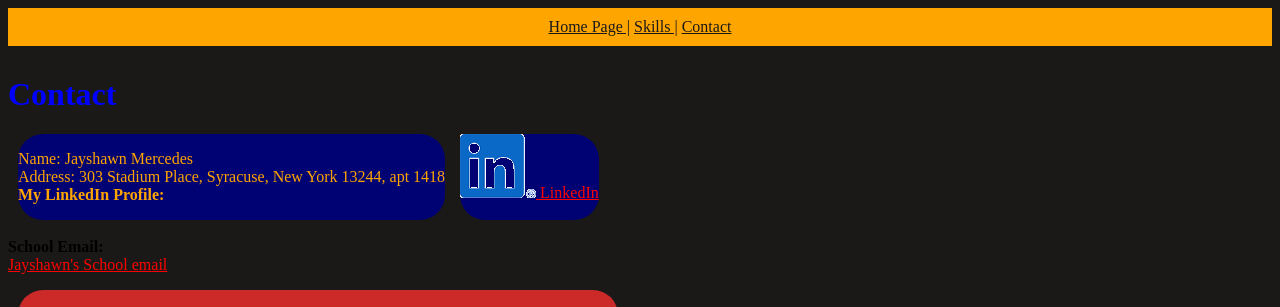
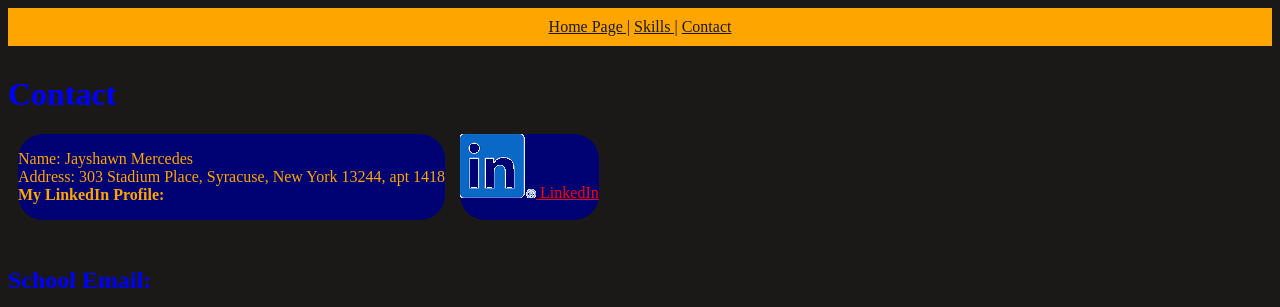
Before and after one commit to jmercede/ist263, a plain HTML site: page lab08/contact.html in a window 1280 px wide. Shown: the top 307 px of the page. Drawn offline with Linux system fonts and the light colour scheme.

Commit message:
Update contact.html

```diff
--- a/lab08/contact.html
+++ b/lab08/contact.html
@@ -41,7 +41,7 @@
 
 
         <div class="email">
-            <br><b>School Email:</b><br>
+            <h2><br><b>School Email:</b><br></h2>
             <a href="mailto:jmercede@syr.edu">Jayshawn's School email</a><br>
             </p>
         </div>
```
